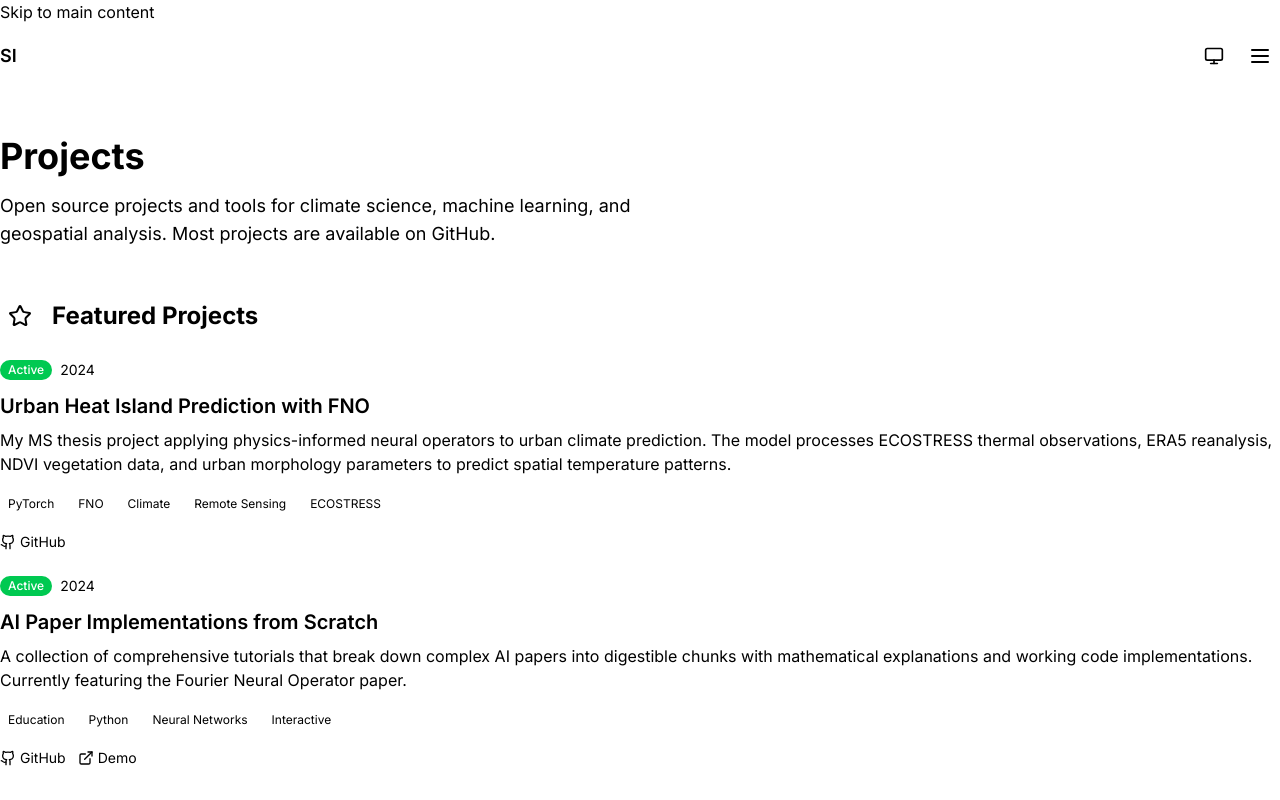
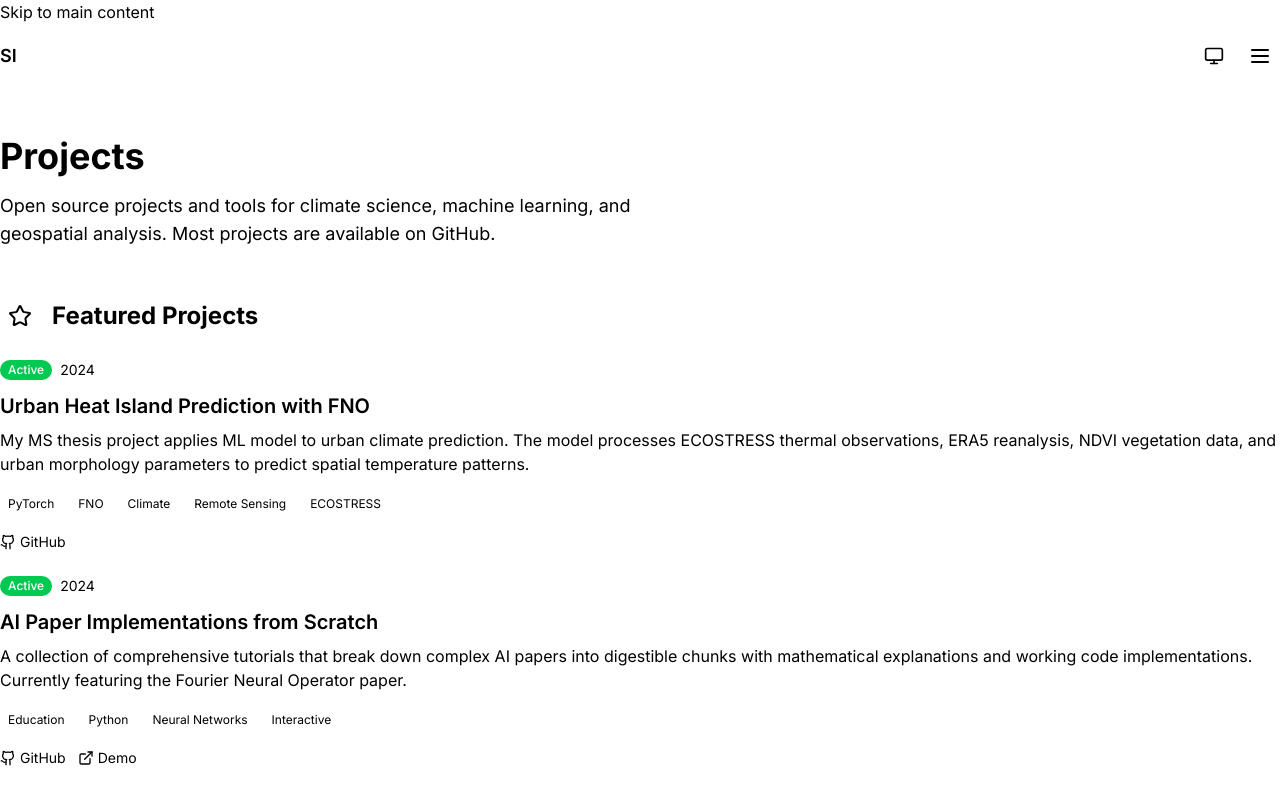
Before and after one commit to shammun/portfolio-website, a Next.js app: page /projects in a window 1280 px wide. Shown: the top 800 px of the page. Built offline with nearby package versions, Linux system fonts and the light colour scheme.

Commit message:
Update project description - change to ML model

```diff
--- a/projects/projects.json
+++ b/projects/projects.json
@@ -4,7 +4,7 @@
       "id": "fno-lst-prediction",
       "title": "Urban Heat Island Prediction with FNO",
       "description": "Fourier Neural Operator model for predicting land surface temperature across New York City at 70m resolution using ECOSTRESS satellite data.",
-      "long_description": "My MS thesis project applying physics-informed neural operators to urban climate prediction. The model processes ECOSTRESS thermal observations, ERA5 reanalysis, NDVI vegetation data, and urban morphology parameters to predict spatial temperature patterns.",
+      "long_description": "My MS thesis project applies ML model to urban climate prediction. The model processes ECOSTRESS thermal observations, ERA5 reanalysis, NDVI vegetation data, and urban morphology parameters to predict spatial temperature patterns.",
       "status": "active",
       "featured": true,
       "image": "/images/projects/fno-lst.png",
--- a/src/app/projects/page.tsx
+++ b/src/app/projects/page.tsx
@@ -15,7 +15,7 @@ const projects = [
     description:
       "Fourier Neural Operator model for predicting land surface temperature across New York City at 70m resolution using ECOSTRESS satellite data.",
     longDescription:
-      "My MS thesis project applying physics-informed neural operators to urban climate prediction. The model processes ECOSTRESS thermal observations, ERA5 reanalysis, NDVI vegetation data, and urban morphology parameters to predict spatial temperature patterns.",
+      "My MS thesis project applies ML model to urban climate prediction. The model processes ECOSTRESS thermal observations, ERA5 reanalysis, NDVI vegetation data, and urban morphology parameters to predict spatial temperature patterns.",
     status: "active",
     featured: true,
     github: "https://github.com/shammun/fno-lst-prediction",
```
